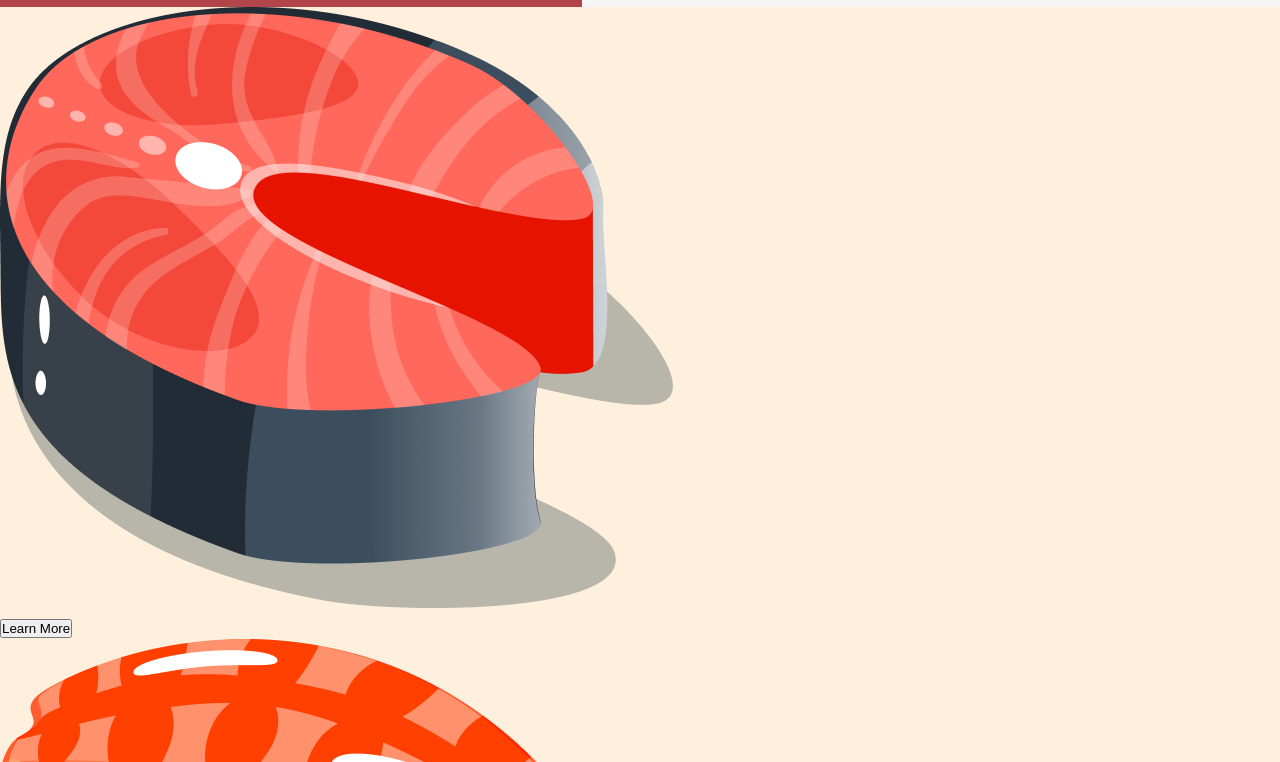
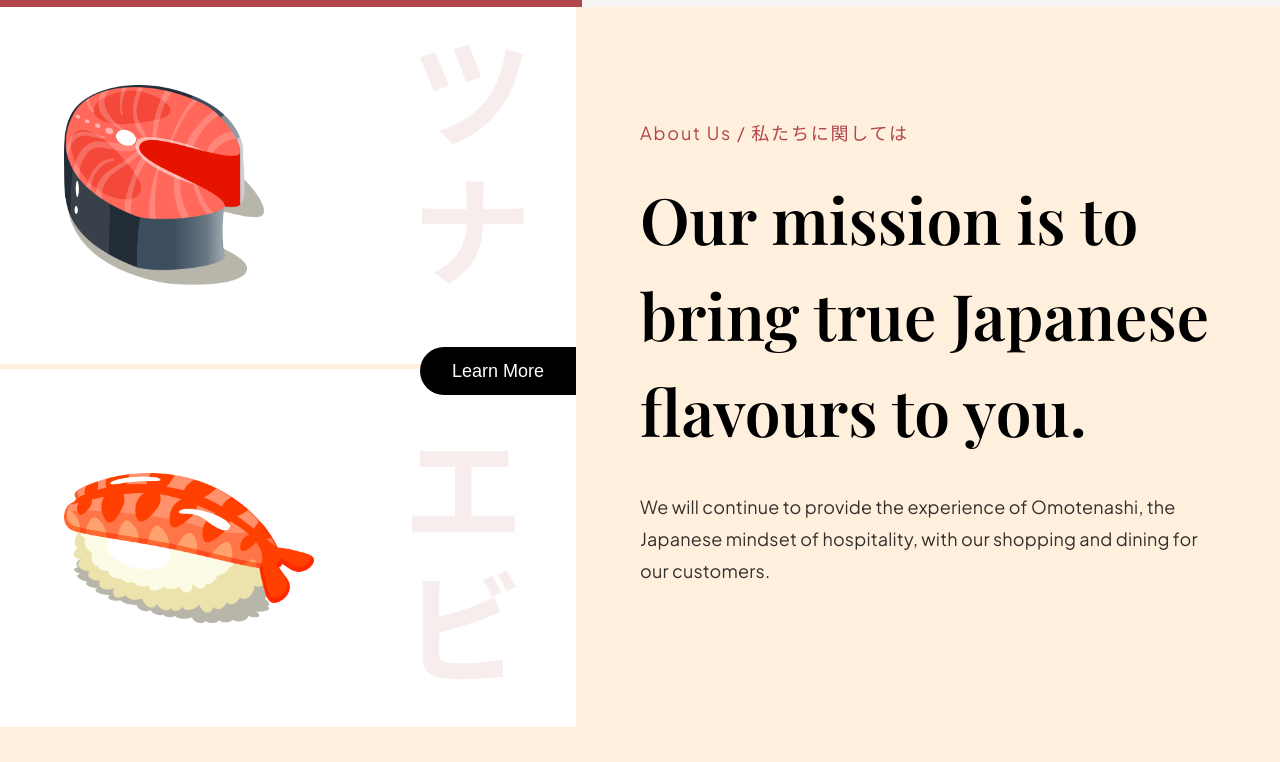
Before and after one commit to wolfgunblood/sushi-landing-page, a React (Vite) app: page / in a window 1280 px wide. Shown: the part 798-1560 px from the top of the page. After the commit the page ends 1525 px from the top, so only its background shows below. Built offline with nearby package versions, Linux system fonts and the light colour scheme.

Commit message:
Updated About Us section

```diff
--- a/src/components/About/About.jsx
+++ b/src/components/About/About.jsx
@@ -1,10 +1,11 @@
-import React from 'react'
+import React from 'react';
+import "./About.scss";
 import Sushi1 from "../../assets/sushi-3.png";
 import Sushi2 from "../../assets/sushi-2.png";
 
 const About = () => {
     return (
-    <div className='about-container'>
+        <section className='about-container'>
             <div className='about__image'>
                 <div className='about__image1'>
                     <img src={Sushi1} alt="Sushi-one" />
@@ -17,9 +18,11 @@ const About = () => {
                 </div>
             </div>
             <div className='about__text'>
-            <h2>About Us</h2>
+                <p className="sushi__subtitle">About Us / 私たちに関しては</p>
+                <h3 className="sushi__title">Our mission is to bring true Japanese flavours to you.</h3>
+                <p className='sushi__text'>We will continue to provide the experience of Omotenashi, the Japanese mindset of hospitality, with our shopping and dining for our customers.</p>
             </div>
-    </div>
+        </section>
     )
 }
 
--- a/src/components/About/About.scss
+++ b/src/components/About/About.scss
@@ -0,0 +1,92 @@
+.about-container{
+    width: 100%;
+    display: flex;
+    min-height: 720px;
+
+    .about__image{
+        flex: 1;
+        display: flex;
+        flex-direction: column;
+        position: relative;
+        gap: 5px;
+        .about__image1{
+            flex: 1;
+            background-color: #fff;
+            display: flex;
+            align-items: center;
+            padding: 32px 64px;
+            background-image: url(../../assets/about_bg1.png);
+            background-position: center;
+            background-size: contain;
+            background-repeat: no-repeat;
+            img{
+                width: 200px;
+                height: 200px;
+            }
+        }
+
+        .about__image2{
+            flex: 1;
+            background-color: #fff;
+            display: flex;
+            align-items: center;
+            padding: 32px 64px;
+            background-image: url(../../assets/about_bg2.png);
+            background-position: center;
+            background-size: contain;
+            background-repeat: no-repeat;
+
+            img{
+                width: 250px;
+                height: 150px;
+            }
+        }
+
+        button{
+            position: absolute;
+            right: 0;
+            top: 340px;
+            background-color: black;
+            color: #fff;
+            padding: 12px 32px;
+            border: 0;
+            outline: 0;
+            cursor: pointer;
+            border-radius: 32px 0 0 32px;
+            font-size: 18px;
+            line-height: 24px;
+        }
+    }
+    .about__text{
+        flex:1;
+        display: flex;
+        flex-direction: column;
+        padding: 64px;
+        // align-items: center;
+        justify-content: center;
+
+        .sushi__subtitle{
+            color: var(--primary-color);
+            font-size: 18px;
+            font-weight: 400;
+            font-family: var(--plus-jakarta-sans);
+            line-height: 36px;
+            letter-spacing: 0.1em;
+        }
+        .sushi__title{
+            font-size: 64px;
+            margin-top: 20px;
+            font-weight: 600;
+            font-family: var(--playfair-display);
+        }
+        .sushi__text{
+            font-size: 18px;
+            font-weight: 400;
+            font-family: var(--plus-jakarta-sans);
+            opacity: 0.8;
+            margin: 32px 0;
+            letter-spacing: 0.01em;
+            line-height: 32px;
+        }
+    }
+}
```
Lines whose indentation alone changed are shown as unchanged.
